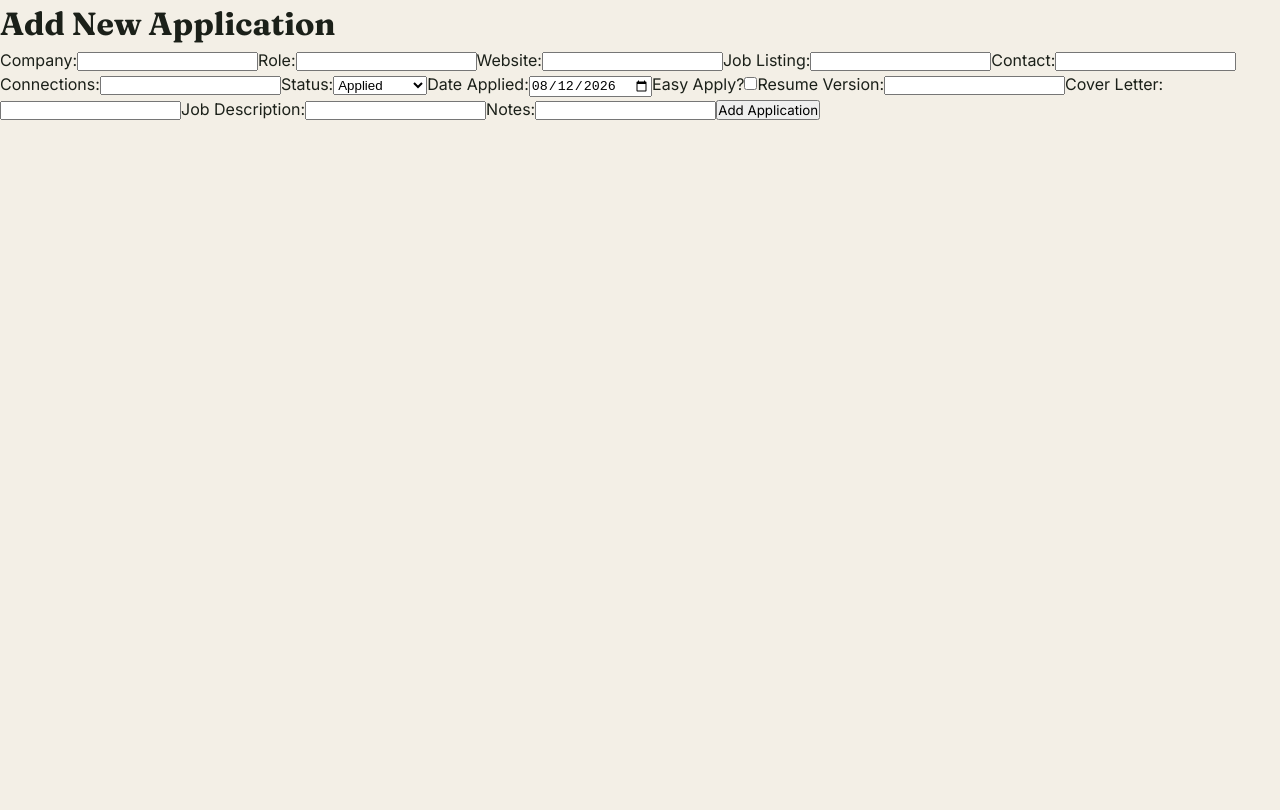
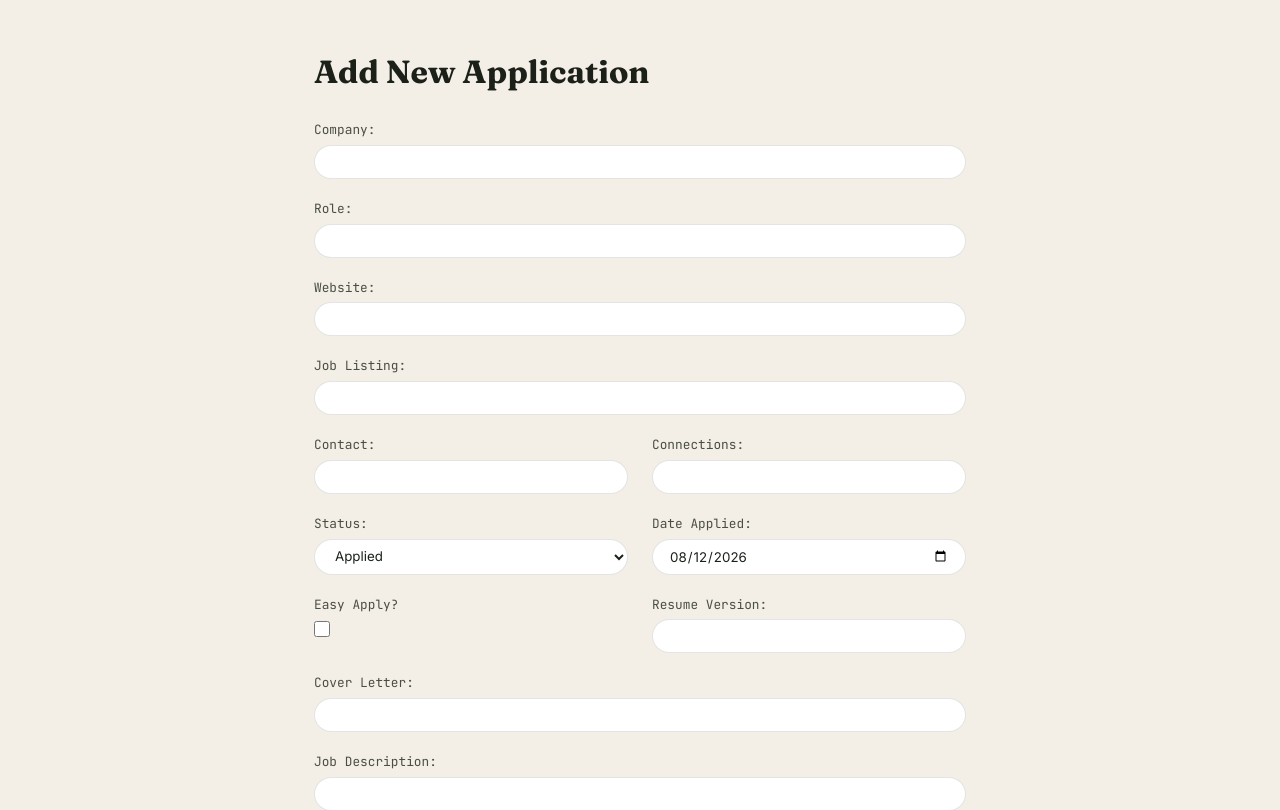
Before and after one commit to MK-DlR/job-tracker, a React (Vite) app in the folder apps/web/: page /new in a window 1280 px wide. Shown: the top 810 px of the page. Built offline with nearby package versions, Linux system fonts and the light colour scheme; no server answers.

Commit message:
style: polish form layout and button alignment

```diff
--- a/apps/web/src/components/ApplicationForm.tsx
+++ b/apps/web/src/components/ApplicationForm.tsx
@@ -2,6 +2,7 @@
 
 // imports
 import React, { useState } from "react";
+import { Link } from "react-router-dom";
 import { API_URL } from "../config";
 import type { ApplicationResponse, CreateApplicationInput, Status } from "@job-tracker/shared-types";
 
@@ -54,129 +55,99 @@ function ApplicationForm({ onSuccess , existingApplication }: ApplicationFormPro
         onSuccess();
     }
 
-    return <form onSubmit={handleSubmit}>
+    return (
+        <form onSubmit={handleSubmit}>
+            <div className="field-full">
                 <label htmlFor="company">Company:</label>
-                <input
-                    type="text"
-                    id="company"
-                    name="company"
-                    value={formData.company}
-                    onChange={(e) => setFormData({ ...formData, company: e.target.value })}
-                />
+                <input type="text" id="company" name="company" value={formData.company}
+                onChange={(e) => setFormData({ ...formData, company: e.target.value })} />
+            </div>
 
+            <div className="field-full">
                 <label htmlFor="role">Role:</label>
-                <input
-                    type="text"
-                    id="role"
-                    name="role"
-                    value={formData.role}
-                    onChange={(e) => setFormData({ ...formData, role: e.target.value })}
-                />
+                <input type="text" id="role" name="role" value={formData.role}
+                onChange={(e) => setFormData({ ...formData, role: e.target.value })} />
+            </div>
 
+            <div className="field-full">
                 <label htmlFor="website">Website:</label>
-                <input
-                    type="text"
-                    id="website"
-                    name="website"
-                    value={formData.website || ""}
-                    onChange={(e) => setFormData({ ...formData, website: e.target.value })}
-                />
+                <input type="text" id="website" name="website" value={formData.website || ""}
+                onChange={(e) => setFormData({ ...formData, website: e.target.value })} />
+            </div>
 
+            <div className="field-full">
                 <label htmlFor="jobPostingUrl">Job Listing:</label>
-                <input
-                    type="text"
-                    id="jobPostingUrl"
-                    name="jobPostingUrl"
-                    value={formData.jobPostingUrl}
-                    onChange={(e) => setFormData({ ...formData, jobPostingUrl: e.target.value })}
-                />
+                <input type="text" id="jobPostingUrl" name="jobPostingUrl" value={formData.jobPostingUrl}
+                onChange={(e) => setFormData({ ...formData, jobPostingUrl: e.target.value })} />
+            </div>
 
+            <div>
                 <label htmlFor="applicationContact">Contact:</label>
-                <input
-                    type="text"
-                    id="applicationContact"
-                    name="applicationContact"
-                    value={formData.applicationContact || ""}
-                    onChange={(e) => setFormData({ ...formData, applicationContact: e.target.value })}
-                />
+                <input type="text" id="applicationContact" name="applicationContact" value={formData.applicationContact || ""}
+                onChange={(e) => setFormData({ ...formData, applicationContact: e.target.value })} />
+            </div>
 
+            <div>
                 <label htmlFor="connections">Connections:</label>
-                <input
-                    type="text"
-                    id="connections"
-                    name="connections"
-                    value={formData.connections || ""}
-                    onChange={(e) => setFormData({ ...formData, connections: e.target.value })}
-                />
+                <input type="text" id="connections" name="connections" value={formData.connections || ""}
+                onChange={(e) => setFormData({ ...formData, connections: e.target.value })} />
+            </div>
 
+            <div>
                 <label htmlFor="status">Status:</label>
-                <select
-                    id="status"
-                    name="status"
-                    value={formData.status}
-                    onChange={(e) => setFormData({ ...formData, status: e.target.value as Status })}
-                >
+                <select id="status" name="status" value={formData.status}
+                onChange={(e) => setFormData({ ...formData, status: e.target.value as Status })}>
                 <option value="APPLIED">Applied</option>
                 <option value="INTERVIEWING">Interviewing</option>
                 <option value="OFFERED">Offered</option>
                 <option value="REJECTED">Rejected</option>
                 <option value="GHOSTED">Ghosted</option>
                 </select>
+            </div>
 
+            <div>
                 <label htmlFor="dateApplied">Date Applied:</label>
-                <input
-                    type="date"
-                    id="dateApplied"
-                    name="dateApplied"
+                <input type="date" id="dateApplied" name="dateApplied"
                 value={new Date(formData.dateApplied ?? new Date()).toISOString().slice(0, 10)}
-                    onChange={(e) => setFormData({ ...formData, dateApplied: new Date(e.target.value).toISOString() })}
-                />
+                onChange={(e) => setFormData({ ...formData, dateApplied: new Date(e.target.value).toISOString() })} />
+            </div>
 
+            <div>
                 <label htmlFor="easyApply">Easy Apply?</label>
-                <input
-                    type="checkbox"
-                    id="easyApply"
-                    checked={formData.easyApply}
-                    onChange={(e) => setFormData({ ...formData, easyApply: e.target.checked })}
-                />
+                <input type="checkbox" id="easyApply" checked={formData.easyApply}
+                onChange={(e) => setFormData({ ...formData, easyApply: e.target.checked })} />
+            </div>
 
+            <div>
                 <label htmlFor="resumeVersion">Resume Version:</label>
-                <input
-                    type="text"
-                    id="resumeVersion"
-                    name="resumeVersion"
-                    value={formData.resumeVersion}
-                    onChange={(e) => setFormData({ ...formData, resumeVersion: e.target.value })}
-                />
+                <input type="text" id="resumeVersion" name="resumeVersion" value={formData.resumeVersion}
+                onChange={(e) => setFormData({ ...formData, resumeVersion: e.target.value })} />
+            </div>
 
+            <div className="field-full">
                 <label htmlFor="coverLetter">Cover Letter:</label>
-                <input
-                    type="text"
-                    id="coverLetter"
-                    name="coverLetter"
-                    value={formData.coverLetter || ""}
-                    onChange={(e) => setFormData({ ...formData, coverLetter: e.target.value })}
-                />
+                <input type="text" id="coverLetter" name="coverLetter" value={formData.coverLetter || ""}
+                onChange={(e) => setFormData({ ...formData, coverLetter: e.target.value })} />
+            </div>
 
+            <div className="field-full">
                 <label htmlFor="jobDescription">Job Description:</label>
-                <input
-                    type="text"
-                    id="jobDescription"
-                    name="jobDescription"
-                    value={formData.jobDescription || ""}
-                    onChange={(e) => setFormData({ ...formData, jobDescription: e.target.value })}
-                />
+                <input type="text" id="jobDescription" name="jobDescription" value={formData.jobDescription || ""}
+                onChange={(e) => setFormData({ ...formData, jobDescription: e.target.value })} />
+            </div>
 
+            <div className="field-full">
                 <label htmlFor="notes">Notes:</label>
-                <input
-                    type="text"
-                    id="notes"
-                    name="notes"
-                    value={formData.notes || ""}
-                    onChange={(e) => setFormData({ ...formData, notes: e.target.value })}
-                />
+                <input type="text" id="notes" name="notes" value={formData.notes || ""}
+                onChange={(e) => setFormData({ ...formData, notes: e.target.value })} />
+            </div>
+
+            <div className="form-actions">
                 <button type="submit">{existingApplication ? "Update Application" : "Add Application"}</button>
+                <Link to="/" className="cancel-link">Cancel</Link>
+            </div>
         </form>
+    );
 }
 
 export default ApplicationForm;
--- a/apps/web/src/index.css
+++ b/apps/web/src/index.css
@@ -3,7 +3,7 @@
 /* import css files */
 @import "./styles/theme.css";
 @import "./styles/ApplicationCard.css";
-/* @import "./styles/ApplicationForm.css"; */
+@import "./styles/ApplicationForm.css";
 @import "./styles/HomePage.css";
 @import "./styles/StatusDashboard.css";
 
--- a/apps/web/src/pages/EditApplicationPage.tsx
+++ b/apps/web/src/pages/EditApplicationPage.tsx
@@ -29,7 +29,7 @@ function EditApplicationPage() {
     }
 
     return (
-        <div>
+        <div className="form-page">
             <h1>Edit Application</h1>
             <ApplicationForm existingApplication={application} onSuccess={handleSuccess} />
         </div>
--- a/apps/web/src/pages/NewApplicationPage.tsx
+++ b/apps/web/src/pages/NewApplicationPage.tsx
@@ -12,7 +12,7 @@ function NewApplicationPage() {
     }
 
     return (
-        <div>
+        <div className="form-page">
             <h1>Add New Application</h1>
             <ApplicationForm onSuccess={handleSuccess} />
         </div>
--- a/apps/web/src/styles/ApplicationForm.css
+++ b/apps/web/src/styles/ApplicationForm.css
@@ -1 +1,83 @@
 /* apps/web/src/styles/ApplicationForm.css */
+
+form {
+    display: grid;
+    grid-template-columns: 1fr 1fr;
+    gap: 1.25rem 1.5rem;
+}
+
+form .field-full {
+    grid-column: 1 / -1;
+}
+
+form label {
+    display: block;
+    font-family: var(--font-code);
+    font-size: 0.8rem;
+    color: var(--secondary-text);
+    margin-bottom: 0.35rem;
+}
+
+form input[type="text"],
+form input[type="date"],
+form select {
+    width: 100%;
+    font-family: var(--font-body);
+    border: 1px solid var(--line);
+    border-radius: 999px;
+    padding: 0.5rem 1rem;
+    background-color: var(--white);
+    color: var(--ink);
+}
+
+form input[type="checkbox"] {
+    width: 1rem;
+    height: 1rem;
+}
+
+.form-page {
+    max-width: 700px;
+    margin: 0 auto;
+    padding: 3rem 1.5rem;
+}
+
+.form-page h1 {
+    margin-bottom: 1.5rem;
+}
+
+.form-actions {
+    grid-column: 1 / -1;
+    display: flex;
+    align-items: center;
+    justify-content: flex-end;
+    gap: 1.25rem;
+    margin-top: 0.5rem;
+}
+
+.form-actions .cancel-link {
+    line-height: 1;
+}
+
+.form-actions button[type="submit"] {
+    line-height: 1;
+}
+
+form button[type="submit"] {
+    background-color: var(--accent);
+    color: var(--white);
+    border: none;
+    border-radius: 999px;
+    padding: 0.6rem 1.5rem;
+    font-family: var(--font-code);
+    font-size: 0.9rem;
+}
+
+form button[type="submit"]:hover {
+    opacity: 0.9;
+}
+
+.cancel-link {
+    font-family: var(--font-code);
+    font-size: 0.85rem;
+    color: var(--secondary-text);
+}
```
Lines whose indentation alone changed are shown as unchanged.
